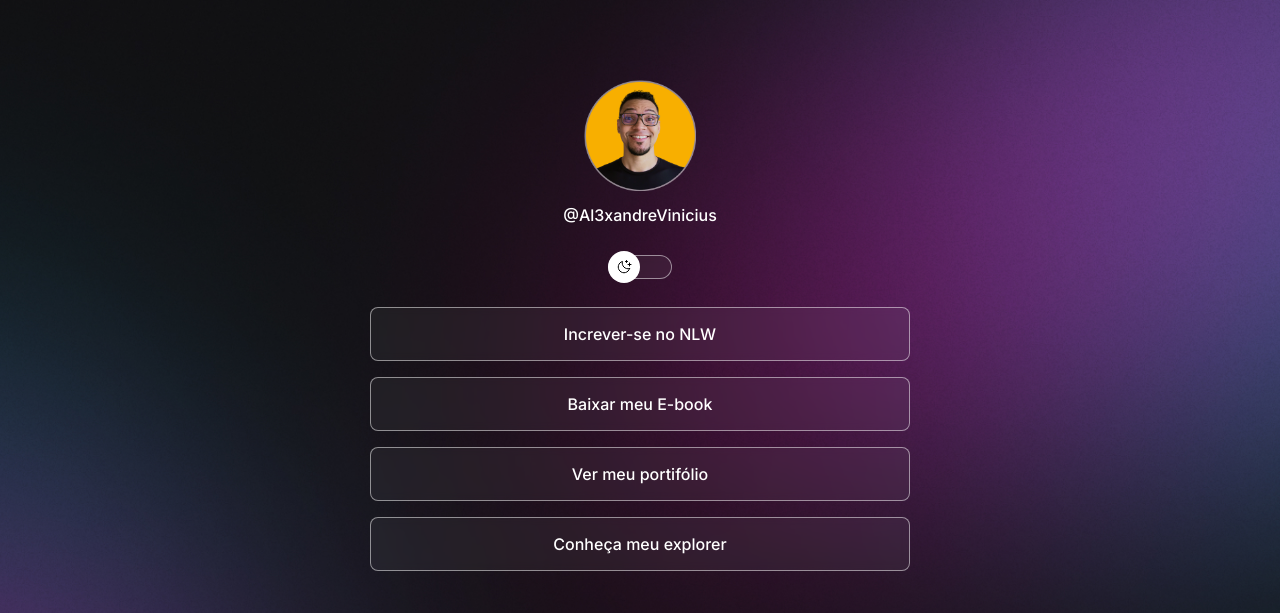
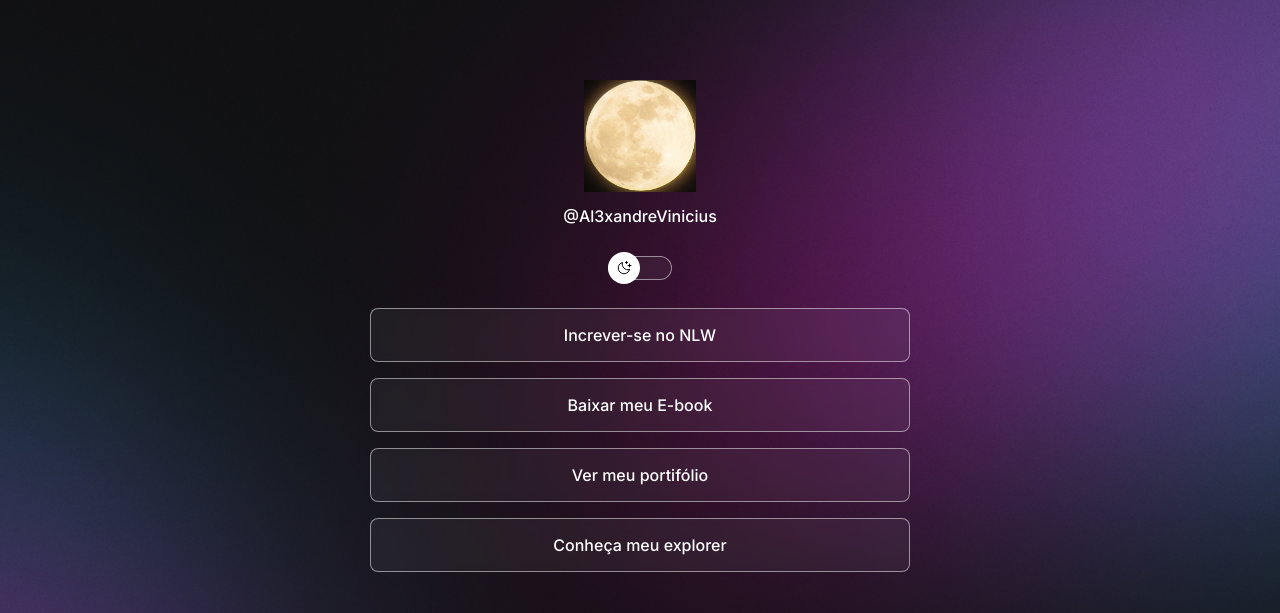
Before and after one commit to Al3xandreVinicius/projeto, a plain HTML site: page index.html in a window 1280 px wide. Shown: the top 613 px of the page. Drawn offline with nearby package versions, Linux system fonts and the light colour scheme.

Commit message:
Substituindo Avatar

```diff
--- a/index.html
+++ b/index.html
@@ -15,7 +15,7 @@
 <body>
     <div id="container">
         <div id="profile">
-            <img src="./assets/avatar.png" alt="Foto de Mayk Brito sorrindo,
+            <img src="./assets/lua-cheia.png" alt="Foto de Mayk Brito sorrindo,
             usando óculos e camisa preta, barba e fundo amarelo."
             />
             <p>@Al3xandreVinicius</p>
--- a/script.js
+++ b/script.js
@@ -19,12 +19,12 @@ function toggleMode(){
    //substituir a imagem
    if(html.classList.contains("light")){
     // se tiver light
-    img.setAttribute("src", "./assets/avatar-light.png")
+    img.setAttribute("src", "./assets/sun.png")
     textFoto.setAttribute("alt", "Foto com fundo escuro, Usando oculos escuro")
 
    }else{
     //se tiver sem light mode
-    img.setAttribute("src", "./assets/avatar.png")
+    img.setAttribute("src", "./assets/lua-cheia.png")
     textFoto.setAttribute("alt", "Foto com fundo amarelo, Usando oculos normal ")
 
    }
```
Also changed, not shown: assets/lua-cheia.png (added), assets/sun.png (added).
